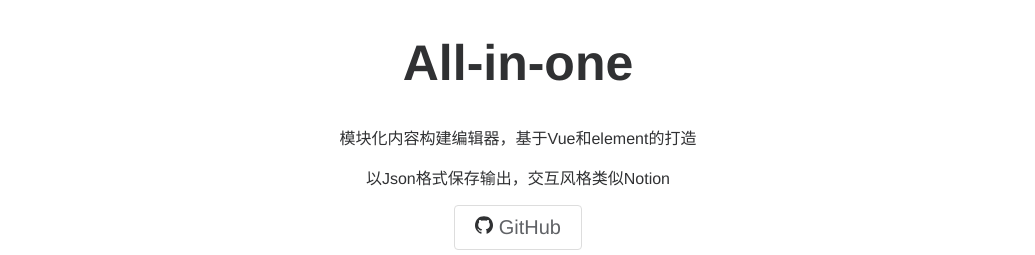
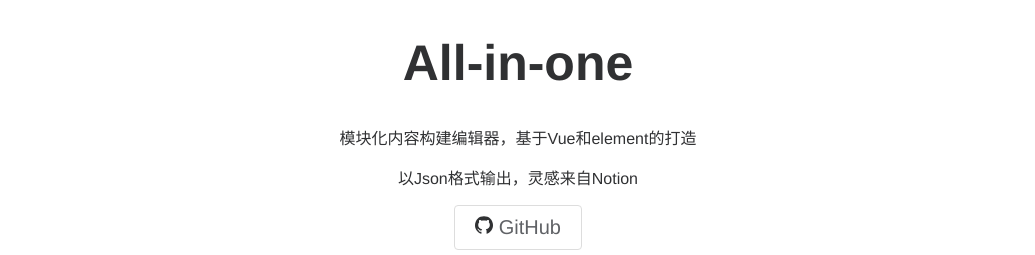
Before and after one commit to CedarXi/All-in-one, a Vue app: page / in a window 1280 px wide. Shown: the top 255 px of the page, without its empty margins (122-1157 px from the left). Built offline with nearby package versions, Linux system fonts and the light colour scheme; a small style sheet from the web is missing.

Commit message:
readme更新

```diff
--- a/public/index.html
+++ b/public/index.html
@@ -6,7 +6,7 @@
     <meta name="viewport" content="width=device-width,initial-scale=1.0">
     <link rel="icon" href="<%= BASE_URL %>favicon.ico">
     <link rel="stylesheet" href="//at.alicdn.com/t/font_1752291_7r302vqgs2a.css">
-    <title><%= htmlWebpackPlugin.options.title %></title>
+    <title>All-in-one</title>
   </head>
   <body>
     <noscript>
--- a/src/views/Home.vue
+++ b/src/views/Home.vue
@@ -3,7 +3,7 @@
 		<div class="header">
 			<h1>All-in-one</h1>
 			<p>模块化内容构建编辑器，基于Vue和element的打造</p>
-			<p>以Json格式保存输出，交互风格类似Notion</p>
+			<p>以Json格式输出，灵感来自Notion</p>
 			<!-- <el-button href="https://github.com/CedarXi/All-in-one" >GitHub</el-button> -->
 			<el-link
 				:underline="false"
```
Also changed, not shown: 1 other file (tests, documents, lock files or other folders).
